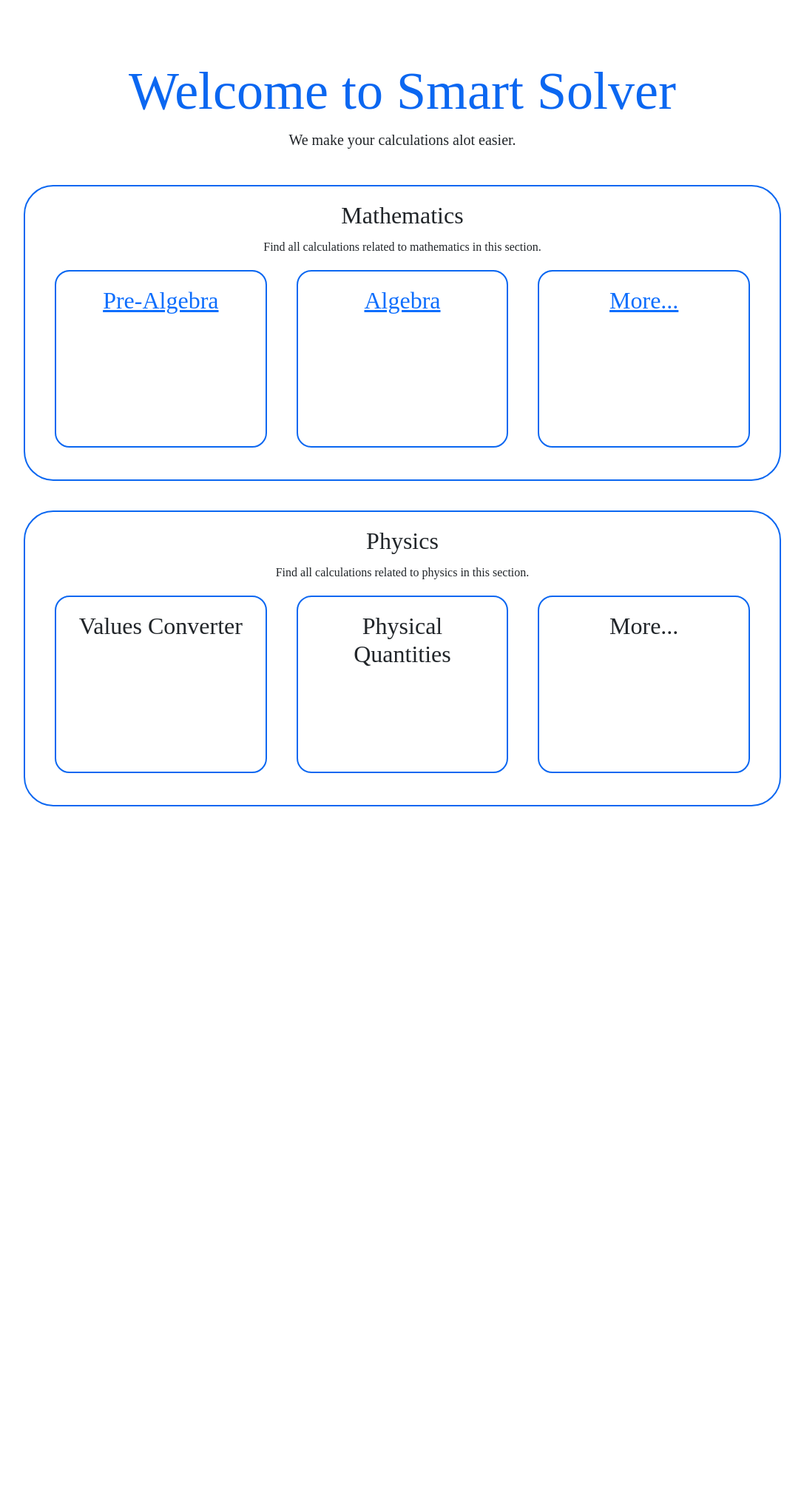
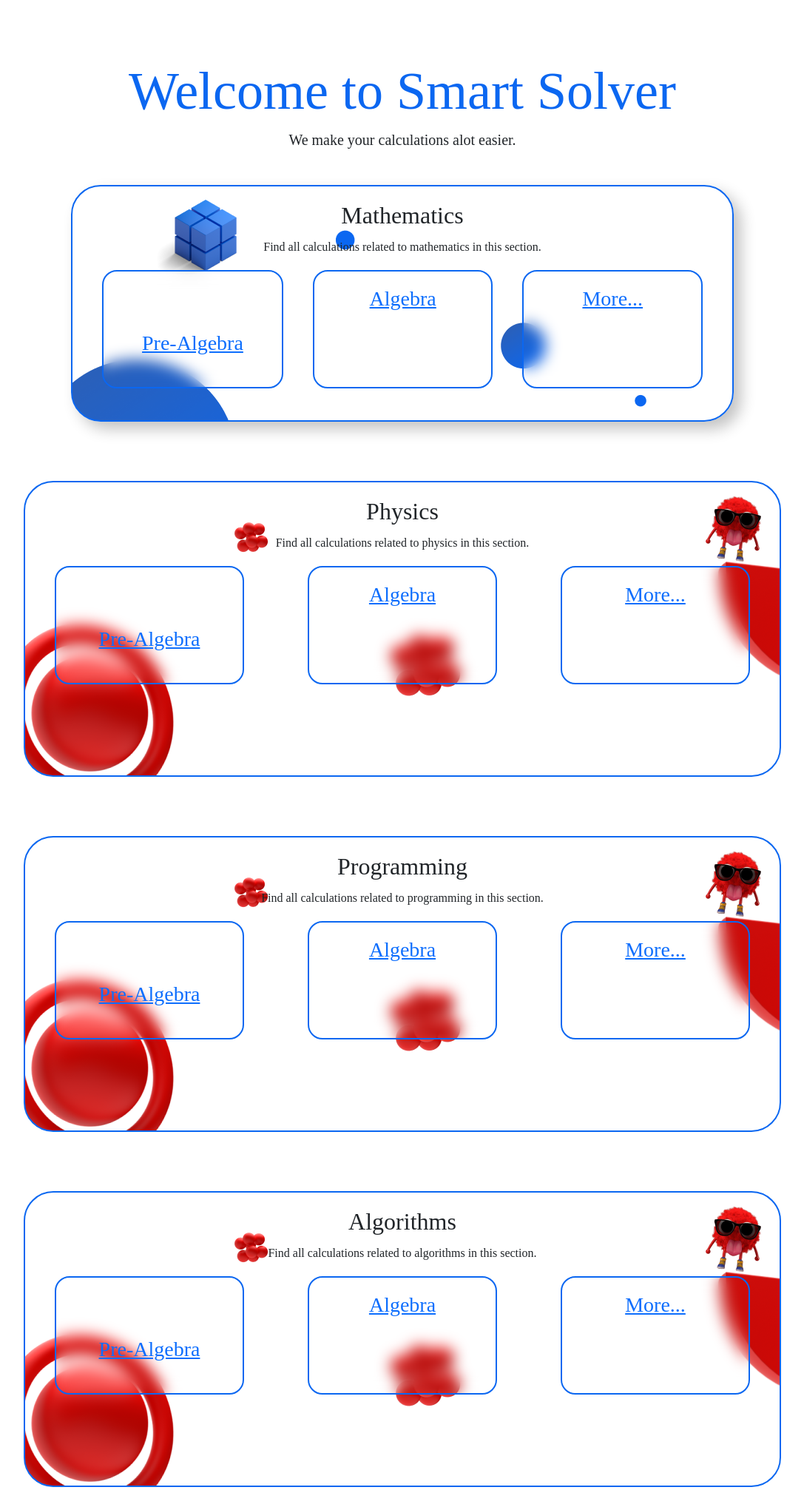
Before and after one commit to sy-zaid/SmartSolver, a Django app: page / in a window 1280 px wide. Shown: the part 902-2916 px from the top of the page at 74% size, without its empty margins (96-1183 px from the left). Before the commit the page ends 1992 px from the top, so only its background shows below. Run offline with Django 4.2, Linux system fonts and the light colour scheme; some web fonts are replaced.

Commit message:
Added 4 sections

```diff
--- a/Static/Stylesheets/index.css
+++ b/Static/Stylesheets/index.css
@@ -36,47 +36,51 @@
   display: flex;
   justify-content: center;
   text-align: center;
-  margin-bottom: 40px;
-  /* position: absolute;
-  width: 80vw;
-  height: 40vh; */
+  margin-bottom: 5rem;
 }
 #div-heading-mathematics,
-#div-heading-physics {
-  /* position: relative; */
+#div-heading-physics,
+#div-heading-programming,
+#div-heading-algorithms {
   width: auto;
 }
-#div-section-mathematics,
-#div-section-physics {
+#div-section-mathematics {
   position: relative;
-  width: 80vw;
-  height: 50vh;
+  width: 70vw;
+  height: 40vh;
+  z-index: 1;
   /* background-color: red; */
+  background-image: url("../Images/section-maths-bg-2.png");
+  overflow: hidden;
   border-radius: 40px;
   border: 2px solid #0b67f1;
   padding: 20px;
   align-items: center;
+  box-shadow: 10px 10px 20px rgba(0, 0, 0, 0.24);
 }
 
 #div-subjects-mathematics,
-#div-subjects-physics {
+#div-subjects-physics,
+#div-subjects-programming,
+#div-subjects-algorithms {
   display: flex;
   justify-content: space-between;
 }
 #section-1 {
-  width: 30vw;
-  height: 30vh;
+  width: 20vw;
+  height: 20vh;
   /* background-color: #0b67f1; */
   margin: 0px 20px;
   border: 2px solid #0b67f1;
   border-radius: 20px;
   text-align: center;
-  padding: 20px;
+  padding: 5rem 2rem 0rem 2rem;
   align-items: center;
+  backdrop-filter: blur(10px);
 }
 #section-2 {
-  width: 30vw;
-  height: 30vh;
+  width: 20vw;
+  height: 20vh;
   /* background-color: aqua; */
   margin: 0px 20px;
   border: 2px solid #0b67f1;
@@ -84,10 +88,11 @@
   text-align: center;
   padding: 20px;
   align-items: center;
+  backdrop-filter: blur(10px);
 }
 #section-3 {
-  width: 30vw;
-  height: 30vh;
+  width: 20vw;
+  height: 20vh;
   /* background-color: magenta; */
   margin: 0px 20px;
   border: 2px solid #0b67f1;
@@ -95,4 +100,53 @@
   text-align: center;
   padding: 20px;
   align-items: center;
+  backdrop-filter: blur(10px);
 }
+
+/* PHYSICS */
+#div-section-physics {
+  position: relative;
+  width: 80vw;
+  height: 50vh;
+  z-index: 1;
+  /* background-color: red; */
+  background-image: url("../Images/section-physics-bg.png");
+  /* background-clip: ; */
+  overflow: hidden;
+  border-radius: 40px;
+  border: 2px solid #0b67f1;
+  padding: 20px;
+  align-items: center;
+}
+
+/* PHYSICS */
+#div-section-programming {
+  position: relative;
+  width: 80vw;
+  height: 50vh;
+  z-index: 1;
+  /* background-color: red; */
+  background-image: url("../Images/section-physics-bg.png");
+  /* background-clip: ; */
+  overflow: hidden;
+  border-radius: 40px;
+  border: 2px solid #0b67f1;
+  padding: 20px;
+  align-items: center;
+}
+
+/* PHYSICS */
+#div-section-algorithms {
+  position: relative;
+  width: 80vw;
+  height: 50vh;
+  z-index: 1;
+  /* background-color: red; */
+  background-image: url("../Images/section-physics-bg.png");
+  /* background-clip: ; */
+  overflow: hidden;
+  border-radius: 40px;
+  border: 2px solid #0b67f1;
+  padding: 20px;
+  align-items: center;
+}
--- a/templates/index.html
+++ b/templates/index.html
@@ -105,9 +105,9 @@
       <p>Find all calculations related to mathematics in this section.</p>
     </div>
     <div id="div-subjects-mathematics">
-      <a href="#" id="section-1"><h2>Pre-Algebra</h2></a>
-      <a href="#" id="section-2"><h2>Algebra</h2></a>
-      <a href="#" id="section-3"><h2>More...</h2></a>
+      <a href="#" id="section-1"><h3>Pre-Algebra</h3></a>
+      <a href="#" id="section-2"><h3>Algebra</h3></a>
+      <a href="#" id="section-3"><h3>More...</h3></a>
     </div>
   </div>
 </div>
@@ -120,10 +120,43 @@
       <p>Find all calculations related to physics in this section.</p>
     </div>
     <div id="div-subjects-physics">
-      <div id="section-1"><h2>Values Converter</h2></div>
-      <div id="section-2"><h2>Physical Quantities</h2></div>
-      <div id="section-3"><h2>More...</h2></div>
+      <a href="#" id="section-1"><h3>Pre-Algebra</h3></a>
+      <a href="#" id="section-2"><h3>Algebra</h3></a>
+      <a href="#" id="section-3"><h3>More...</h3></a>
     </div>
   </div>
-</physics
+</div>
+
+<!-- Section for programming -->
+<div id="div-subjects">
+  <div id="div-section-programming">
+    <div id="div-heading-programming">
+      <h2>Programming</h2>
+      <p>Find all calculations related to programming in this section.</p>
+    </div>
+    <div id="div-subjects-programming">
+      <a href="#" id="section-1"><h3>Pre-Algebra</h3></a>
+      <a href="#" id="section-2"><h3>Algebra</h3></a>
+      <a href="#" id="section-3"><h3>More...</h3></a>
+    </div>
+  </div>
+</div>
+
+<!-- Section for algorithms -->
+<div id="div-subjects">
+  <div id="div-section-algorithms">
+    <div id="div-heading-algorithms">
+      <h2>Algorithms</h2>
+      <p>Find all calculations related to algorithms in this section.</p>
+    </div>
+    <div id="div-subjects-algorithms">
+      <a href="#" id="section-1"><h3>Pre-Algebra</h3></a>
+      <a href="#" id="section-2"><h3>Algebra</h3></a>
+      <a href="#" id="section-3"><h3>More...</h3></a>
+    </div>
+  </div>
+</div>
+
+
+
 {% endblock body %}
```
Also changed, not shown: Static/Images/section-maths-bg-2.png (added), Static/Images/section-maths-bg.png (added), Static/Images/section-physics-bg.png (added), Static/Images/temp.jpg (added), 1 other file.
